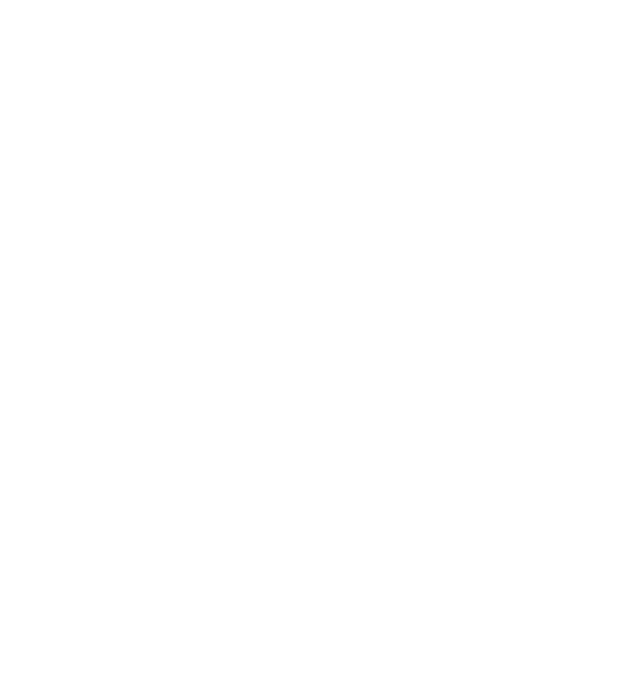
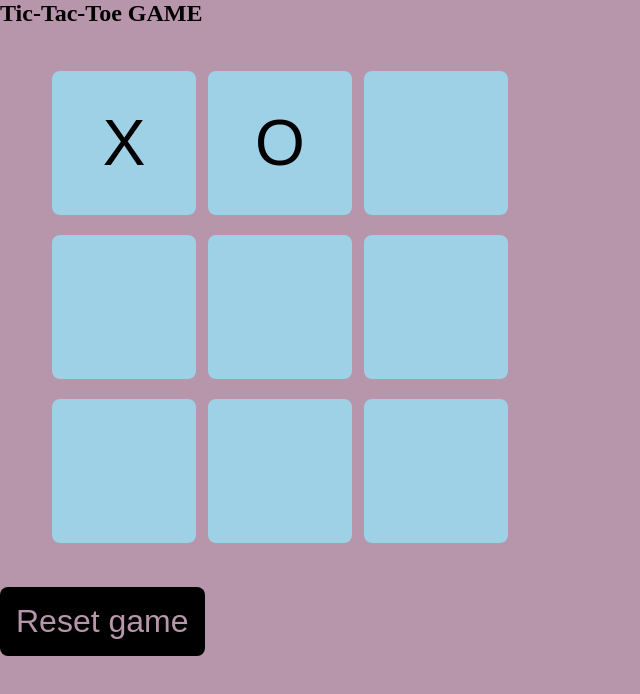
Before and after one commit to yansotangrai1/Tic_tac_Toe, a plain HTML site: page index.html in a window 1280 px wide. Shown: the whole page, without its empty margins (0-640 px from the left). Drawn offline with Linux system fonts and the light colour scheme.

Commit message:
Giving Layout for Tic Tac Toe

```diff
--- a/index.html
+++ b/index.html
@@ -7,7 +7,22 @@
     <link rel="stylesheet" href="style.css">
 </head>
 <body>
+    <h2>Tic-Tac-Toe GAME</h2>
+    <div class="container">
+        <div class="game">
+            <button class="box">X</button>
+            <button class="box">O</button>
+            <button class="box"></button>
+            <button class="box"></button>
+            <button class="box"></button>
+            <button class="box"></button>
+            <button class="box"></button>
+            <button class="box"></button>
+            <button class="box"></button>
+        </div>
 
+    </div>
+    <button id="reset">Reset game</button>
     <script src="script.js"></script>
 </body>
 </html>
--- a/style.css
+++ b/style.css
@@ -0,0 +1,51 @@
+*{
+    padding: 0px;
+    margin: 0px;
+    background-color: #B796AC;
+}
+h1{
+    align-content: center;
+
+}
+.container{
+    height:70vh;
+    width:70vh;
+    display:flex;
+    align-items: center;
+    justify-content:center;
+
+}
+.game{
+    height:60vmin;
+    width:60vmin;
+    display:flex;
+    flex-wrap:wrap;
+    align-items: center;
+    justify-content:center;
+    gap:1.5vmin;
+    border-radius:1vmin;
+}
+.box{
+    height:18vmin;
+    width:18vmin;
+    display:flex;
+    flex-wrap:wrap;
+    align-items: center;
+    justify-content:center;
+    border:none;
+    background-color:#9ED0E6;
+    font-size:8vmin;
+    border-radius:1vmin;
+}
+
+#reset{
+    padding:1rem;
+    justify-content: center;
+    font-size:4vmin;
+    border:none;
+    border-radius:1vmin;
+    background-color: black;
+    color:#B796AC;
+    display:flex;
+
+}
```
